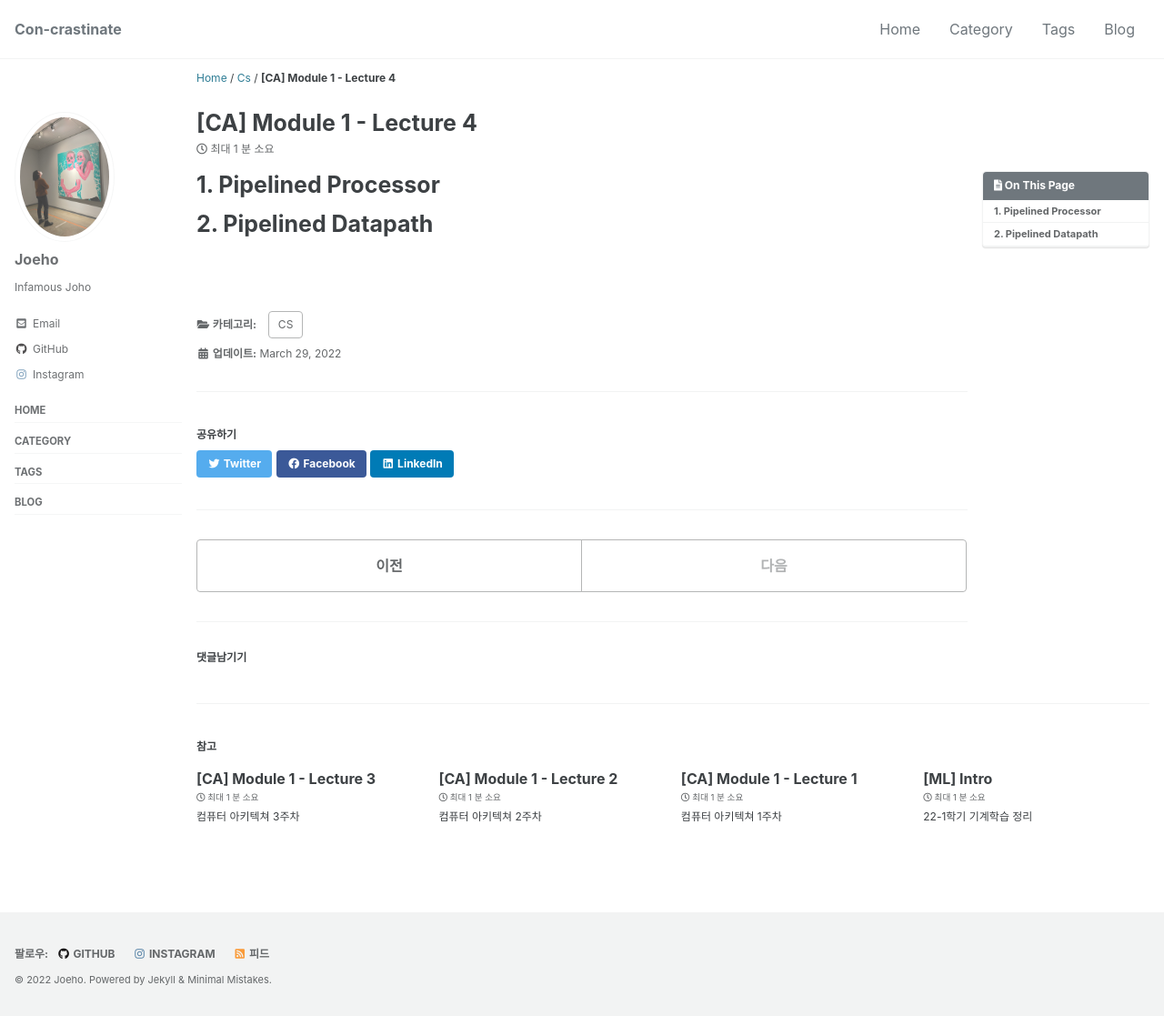
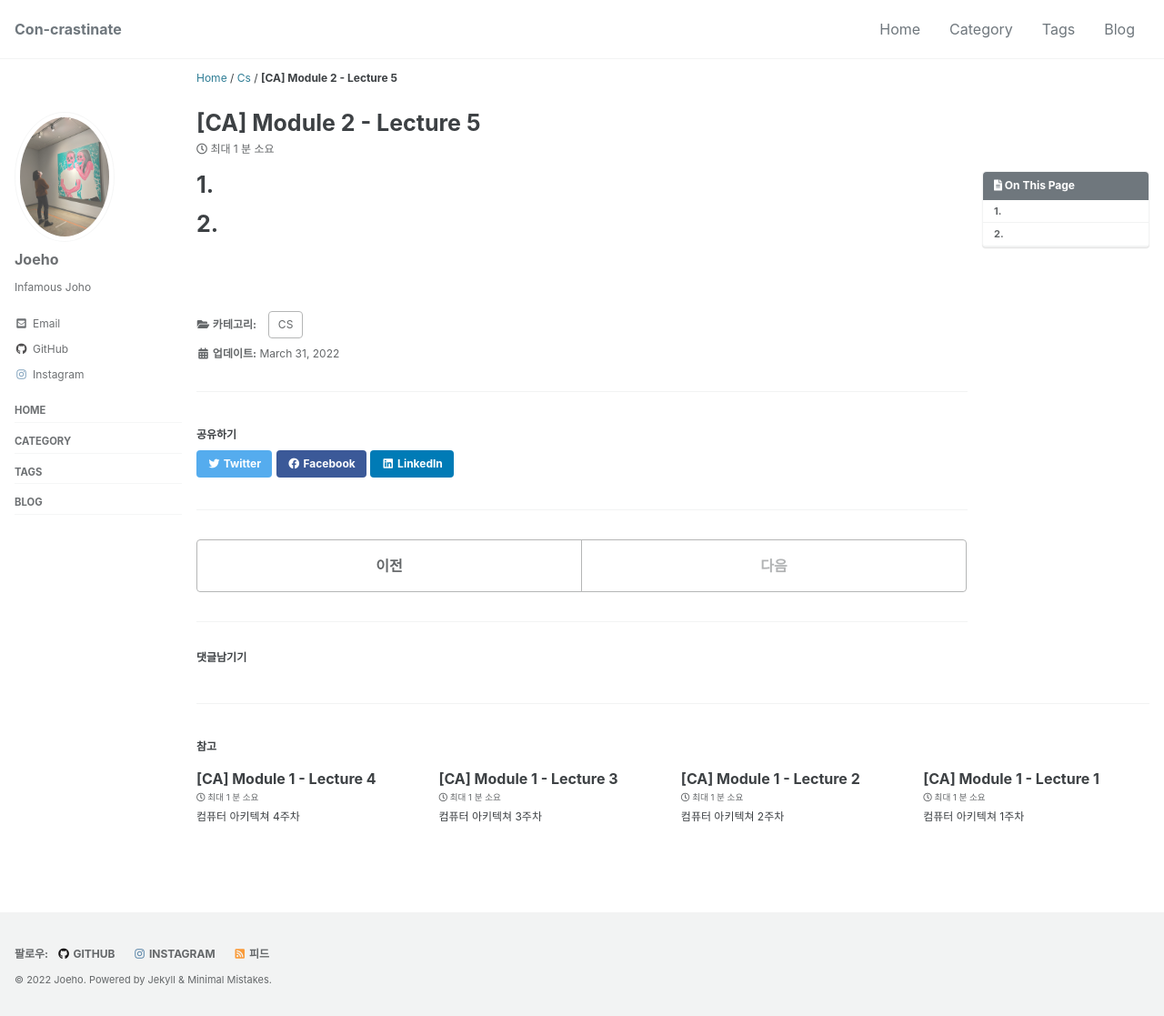
Before and after one commit to joeholee/joeholee.github.io, a Jekyll site: the page built from _posts/2022-03-29-ca-fourth.md, in a window 1280 px wide and 1117 px high. Shown: the whole window at 91% size. Built offline with Jekyll 4.4.1, drawn with Linux system fonts in a browser that asks for light colours; cached includes are drawn as plain includes; some web fonts are replaced; comment, search, counter and statistics services are not loaded.

Commit message:
Create Posts

```diff
--- a/_posts/2022-03-29-ca-fourth.md
+++ b/_posts/2022-03-29-ca-fourth.md
@@ -1,6 +1,6 @@
 ---
-title: "[CA] Module 1 - Lecture 4"
-excerpt: "컴퓨터 아키텍쳐 4주차"
+title: "[CA] Module 2 - Lecture 5"
+excerpt: "컴퓨터 아키텍쳐 5주차"
 
 categories:
   - CS
@@ -12,14 +12,14 @@ sidebar:
 toc: true
 toc_sticky: true
 
-date: 2022-03-29
-last_modified_at: 2022-03-29
+date: 2022-03-31
+last_modified_at: 2022-03-31
 ---
 
-# 1. Pipelined Processor
+# 1.
 
 
-# 2. Pipelined Datapath
+# 2.
 
 
 <br>
--- /dev/null
+++ b/_posts/2022-03-31-ca-fifth.md
@@ -0,0 +1,25 @@
+---
+title: "[CA] Module 1 - Lecture 4"
+excerpt: "컴퓨터 아키텍쳐 4주차"
+
+categories:
+  - CS
+
+author_profile: true
+sidebar:
+  nav: "main"
+
+toc: true
+toc_sticky: true
+
+date: 2022-03-29
+last_modified_at: 2022-03-29
+---
+
+# 1. Pipelined Processor
+
+
+# 2. Pipelined Datapath
+
+
+<br>
```
Also changed, not shown: _posts/2022-03-15-ca-first.md (+1 -1 lines).
